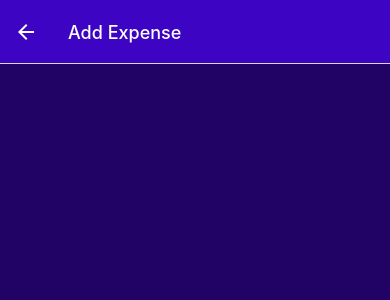
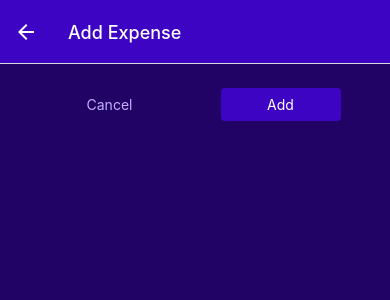
Before and after one commit to YuriiStreltsov/react-native-study, a React Native app: screen /ManageExpense in a window 390 px wide. Shown: the top 300 px of the page. Built offline with nearby package versions, Linux system fonts and the light colour scheme.

Commit message:
Adding custom button

```diff
--- /dev/null
+++ b/components/UI/Button.js
@@ -0,0 +1,49 @@
+import { Pressable, StyleSheet, Text, View } from 'react-native';
+import { GlobalStyles } from '../../constants/styles';
+
+function Button({ children, onPress, mode, style }) {
+    return (
+        <View style={style}>
+            <Pressable
+                onPress={onPress}
+                style={({ pressed }) => pressed && styles.pressed}
+            >
+                <View style={[styles.button, mode === 'flat' && styles.flat]}>
+                    <Text
+                        style={[
+                            styles.buttonText,
+                            mode === 'flat' && styles.flatText,
+                        ]}
+                    >
+                        {children}
+                    </Text>
+                </View>
+            </Pressable>
+        </View>
+    );
+}
+
+export default Button;
+
+const styles = StyleSheet.create({
+    button: {
+        borderRadius: 4,
+        padding: 8,
+        backgroundColor: GlobalStyles.colors.primary500,
+    },
+    flat: {
+        backgroundColor: 'transparent',
+    },
+    buttonText: {
+        color: 'white',
+        textAlign: 'center',
+    },
+    flatText: {
+        color: GlobalStyles.colors.primary100,
+    },
+    pressed: {
+        opacity: 0.75,
+        backgroundColor: GlobalStyles.colors.primary200,
+        borderRadius: 4,
+    },
+});
--- a/screens/ManageExpense.js
+++ b/screens/ManageExpense.js
@@ -2,6 +2,7 @@
 import { StyleSheet, View } from 'react-native';
 import IconButton from '../components/UI/IconButton';
 import { GlobalStyles } from '../constants/styles';
+import Button from '../components/UI/Button';
 
 function ManageExpense({ route, navigation }) {
     const editedExpenseId = route.params?.expenseId;
@@ -13,10 +14,32 @@
         });
     }, [navigation, isEditing]);
 
-    function deleteExpenseHandler() {}
+    function deleteExpenseHandler() {
+        navigation.goBack();
+    }
+
+    function cancelHandler() {
+        navigation.goBack();
+    }
+
+    function confirmHandler() {
+        navigation.goBack();
+    }
 
     return (
         <View style={styles.container}>
+            <View style={styles.buttonsContainer}>
+                <Button
+                    style={styles.buttonCustom}
+                    mode="flat"
+                    onPress={cancelHandler}
+                >
+                    Cancel
+                </Button>
+                <Button style={styles.buttonCustom} onPress={confirmHandler}>
+                    {isEditing ? 'Update' : 'Add'}
+                </Button>
+            </View>
             {isEditing && (
                 <View style={styles.deleteContainer}>
                     <IconButton
@@ -39,6 +62,15 @@
         padding: 24,
         backgroundColor: GlobalStyles.colors.primary800,
     },
+    buttonsContainer: {
+        flexDirection: 'row',
+        justifyContent: 'space-around',
+        alignItems: 'center',
+    },
+    buttonCustom: {
+        minWidth: 120,
+        marginHorizontal: 8,
+    },
     deleteContainer: {
         marginTop: 16,
         paddingTop: 8,
```
